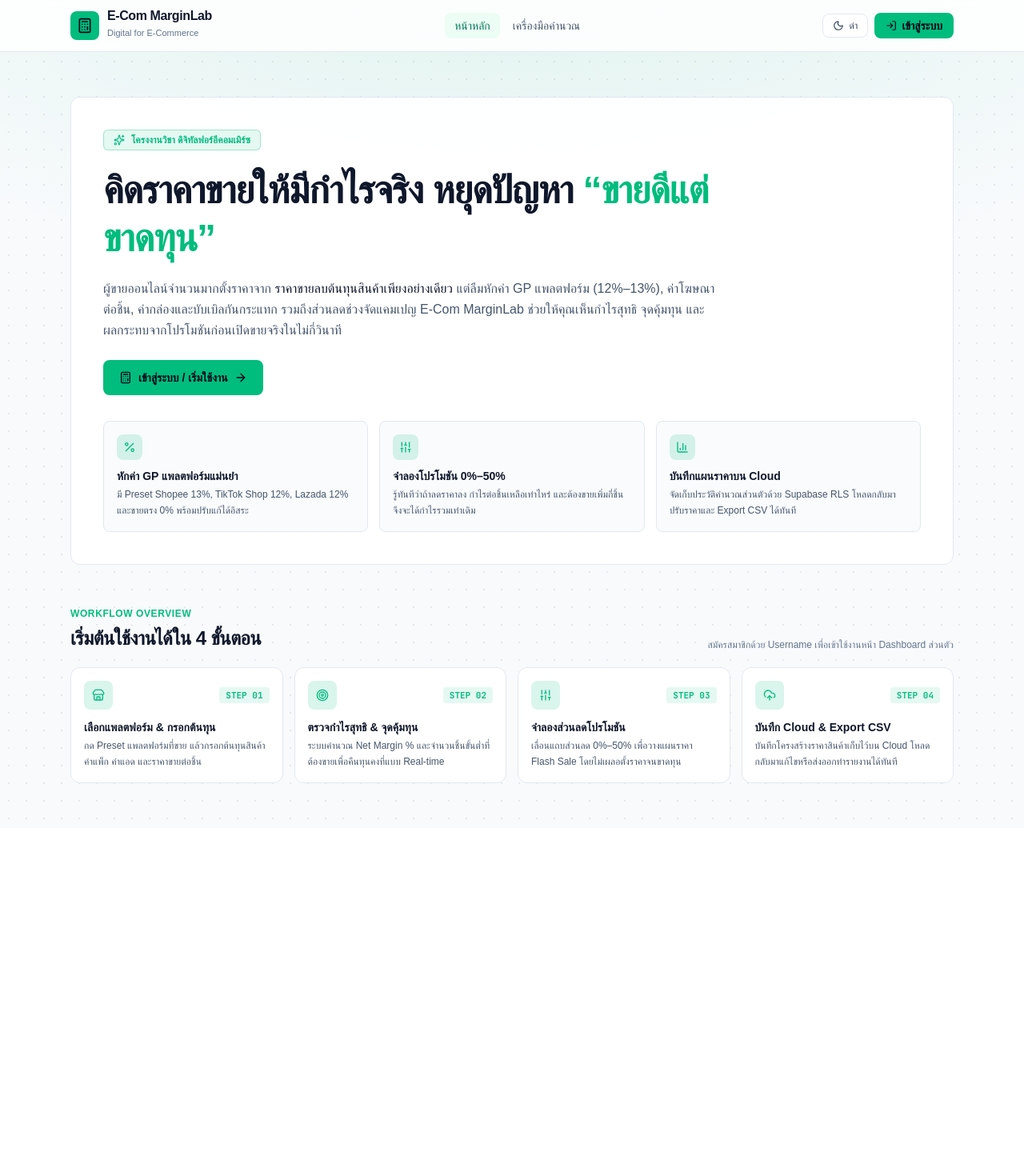
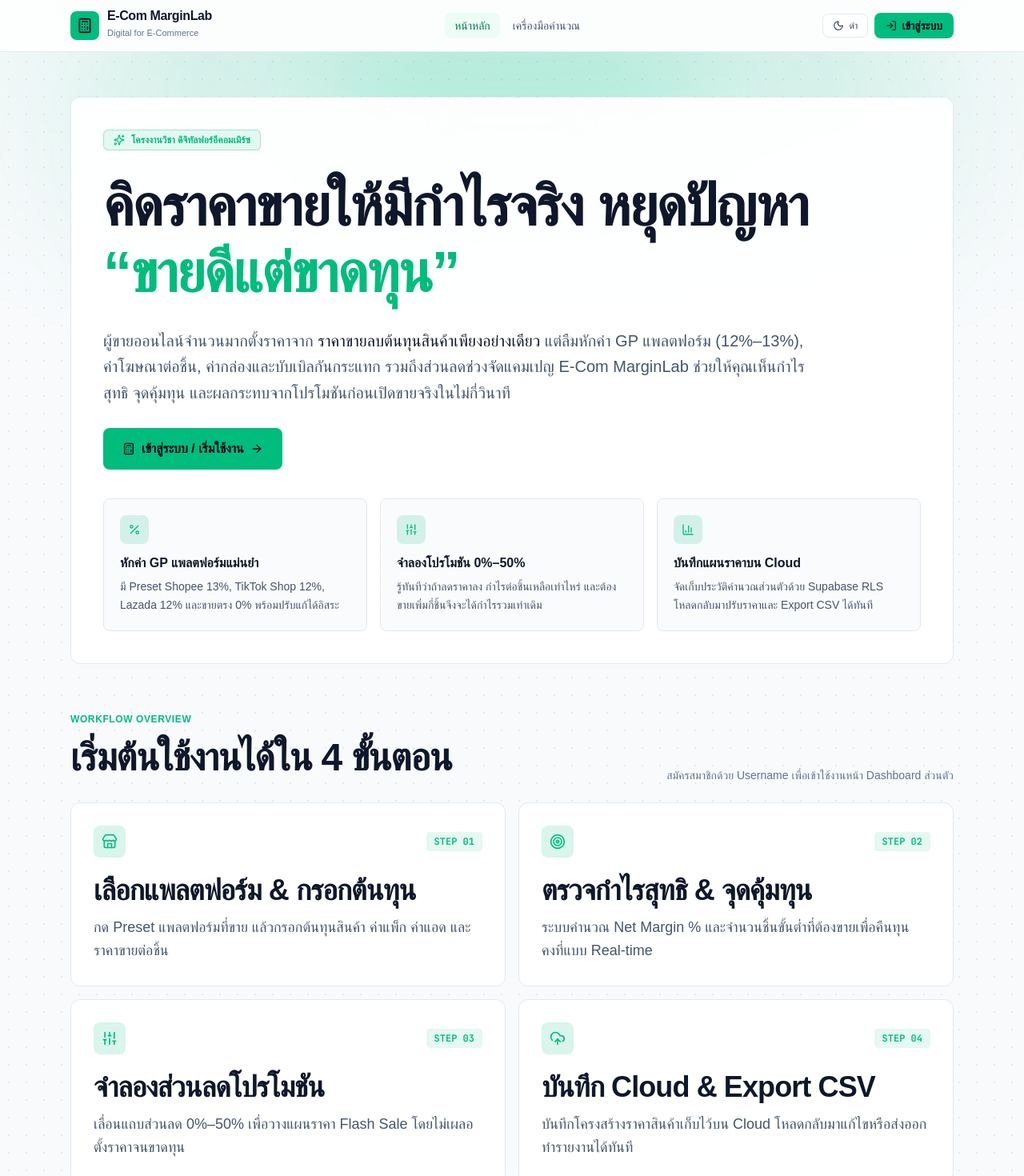
Before and after one commit to Dev00pansa/ecommerce-cloud, a Next.js app: page / in a window 1280 px wide. Shown: the top 1470 px of the page at 80% size. Before the commit the page ends 1035 px from the top, so only its background shows below. Built offline with nearby package versions, Linux system fonts and the light colour scheme; no server answers; a web font is replaced by a local one.

Commit message:
style: add cursor emerald glow, hero ambient beam, and typography scale upgrade

```diff
--- a/src/app/layout.tsx
+++ b/src/app/layout.tsx
@@ -1,6 +1,7 @@
 import type { Metadata } from "next";
 import { IBM_Plex_Sans_Thai, JetBrains_Mono } from "next/font/google";
 import { ThemeProvider } from "@/components/ThemeProvider";
+import { CursorGlow } from "@/components/CursorGlow";
 import "./globals.css";
 
 const ibmPlexThai = IBM_Plex_Sans_Thai({
@@ -29,7 +30,10 @@ export default function RootLayout({ children }: LayoutProps<"/">) {
       className={`${ibmPlexThai.variable} ${jetbrainsMono.variable} h-full scroll-smooth antialiased`}
     >
       <body className="min-h-full flex flex-col">
-        <ThemeProvider>{children}</ThemeProvider>
+        <ThemeProvider>
+          <CursorGlow />
+          {children}
+        </ThemeProvider>
       </body>
     </html>
   );
--- a/src/components/LandingView.tsx
+++ b/src/components/LandingView.tsx
@@ -5,14 +5,12 @@ import {
   ArrowRight,
   BarChart3,
   Calculator,
-  CloudUpload,
   Percent,
   Sliders,
   Sparkles,
-  Store,
-  Target,
 } from "lucide-react";
 import { useTheme } from "@/components/ThemeProvider";
+import { WorkflowShowcase } from "@/components/WorkflowShowcase";
 
 interface LandingViewProps {
   isAuthenticated: boolean;
@@ -20,52 +18,79 @@ interface LandingViewProps {
 
 /**
  * หน้าแรก (/): ยุบรวมส่วนแนะนำเว็บและวิธีการใช้งาน 4 ขั้นตอนเข้าด้วยกัน
- * พร้อม Staggered Entrance Animation ตามลำดับการอ่าน
+ * พร้อม Top-Down Hero Emerald Beam และ Staggered Entrance Animation
  */
 export function LandingView({ isAuthenticated }: LandingViewProps) {
   const { isDark } = useTheme();
 
   const cardClass = isDark
-    ? "border-zinc-800 bg-[#050505]"
+    ? "border-zinc-800 bg-[#050505]/90"
     : "border-slate-200 bg-white/95";
   const subCardClass = isDark
-    ? "border-zinc-800/80 bg-[#0A0A0A]"
+    ? "border-zinc-800/80 bg-[#0A0A0A]/90"
     : "border-slate-200 bg-slate-50/80";
   const mutedText = isDark ? "text-zinc-400" : "text-slate-600";
-  const subtleText = isDark ? "text-zinc-500" : "text-slate-500";
 
   const startHref = isAuthenticated ? "/dashboard" : "/login";
 
   return (
-    <main className="mx-auto w-full max-w-6xl flex-1 px-4 py-10 sm:px-6 sm:py-14 space-y-12">
+    <div className="relative overflow-x-clip flex-1">
+      {/* Top-Down Hero Emerald Beam (2 ชั้นซ้อนกันเพื่อความมีมิติ) */}
+      <div
+        aria-hidden="true"
+        className="animate-enter pointer-events-none absolute inset-x-0 top-0 h-[520px] overflow-hidden"
+      >
+        {/* ชั้นนอก: แสงฟุ้งวงกว้างส่องจากขอบบนลงมากลางหน้าจอ */}
+        <div
+          className={`absolute left-1/2 -top-20 h-[440px] w-[min(1100px,96vw)] -translate-x-1/2 rounded-full bg-gradient-to-b from-emerald-500/20 via-emerald-400/10 to-transparent blur-3xl ${
+            isDark ? "opacity-100" : "opacity-65"
+          }`}
+        />
+        {/* ชั้นใน: ลำแสงไฮไลต์สีเขียวสว่างตรงกึ่งกลางด้านบน */}
+        <div
+          className={`absolute left-1/2 -top-12 h-[260px] w-[min(460px,75vw)] -translate-x-1/2 rounded-full bg-emerald-400/25 blur-3xl ${
+            isDark ? "opacity-95" : "opacity-55"
+          }`}
+        />
+      </div>
+
+      <main className="relative z-10 mx-auto w-full max-w-6xl px-4 py-10 sm:px-6 sm:py-14 space-y-14">
         {/* ส่วนที่ 1: Hero อธิบายปัญหาและคุณค่าหลัก */}
         <section
-        className={`animate-enter rounded-xl border p-6 sm:p-10 transition-colors ${cardClass}`}
+          className={`animate-enter relative overflow-hidden rounded-xl border p-6 sm:p-10 transition-colors ${cardClass}`}
         >
-        <div className="max-w-3xl space-y-5">
+          <div className="max-w-4xl space-y-6">
             <div className="inline-flex items-center gap-2 rounded-md border border-emerald-500/30 bg-emerald-500/10 px-3 py-1 text-xs font-semibold text-emerald-500">
               <Sparkles className="h-3.5 w-3.5" />
               <span>โครงงานวิชา ดิจิทัลฟอร์อีคอมเมิร์ซ</span>
             </div>
 
-          <h1 className="text-2xl sm:text-4xl lg:text-5xl font-bold tracking-tight leading-tight">
+            <h1 className="py-1 text-4xl sm:text-5xl md:text-6xl lg:text-7xl font-bold tracking-tight leading-[1.15]">
               คิดราคาขายให้มีกำไรจริง หยุดปัญหา{" "}
               <span className="text-emerald-500">“ขายดีแต่ขาดทุน”</span>
             </h1>
 
-          <p className={`text-sm sm:text-base leading-relaxed ${mutedText}`}>
+            <p className={`text-lg md:text-xl leading-relaxed ${mutedText}`}>
               ผู้ขายออนไลน์จำนวนมากตั้งราคาจาก{" "}
-            <span className={isDark ? "text-zinc-200 font-medium" : "text-slate-900 font-medium"}>
+              <span
+                className={
+                  isDark
+                    ? "text-zinc-200 font-medium"
+                    : "text-slate-900 font-medium"
+                }
+              >
                 ราคาขายลบต้นทุนสินค้าเพียงอย่างเดียว
               </span>{" "}
-            แต่ลืมหักค่า GP แพลตฟอร์ม (12%–13%), ค่าโฆษณาต่อชิ้น, ค่ากล่องและบับเบิลกันกระแทก รวมถึงส่วนลดช่วงจัดแคมเปญ
-            E-Com MarginLab ช่วยให้คุณเห็นกำไรสุทธิ จุดคุ้มทุน และผลกระทบจากโปรโมชันก่อนเปิดขายจริงในไม่กี่วินาที
+              แต่ลืมหักค่า GP แพลตฟอร์ม (12%–13%), ค่าโฆษณาต่อชิ้น,
+              ค่ากล่องและบับเบิลกันกระแทก รวมถึงส่วนลดช่วงจัดแคมเปญ
+              E-Com MarginLab ช่วยให้คุณเห็นกำไรสุทธิ จุดคุ้มทุน
+              และผลกระทบจากโปรโมชันก่อนเปิดขายจริงในไม่กี่วินาที
             </p>
 
             <div className="flex flex-wrap items-center gap-3 pt-1">
               <Link
                 href={startHref}
-              className="inline-flex items-center gap-2 rounded-lg bg-emerald-500 px-5 py-3 text-sm font-semibold text-slate-950 transition-all hover:bg-emerald-400 hover:-translate-y-0.5"
+                className="inline-flex items-center gap-2 rounded-lg bg-emerald-500 px-6 py-3.5 text-sm sm:text-base font-semibold text-slate-950 transition-all hover:bg-emerald-400 hover:-translate-y-0.5"
               >
                 <Calculator className="h-4 w-4" />
                 <span>
@@ -79,7 +104,7 @@ export function LandingView({ isAuthenticated }: LandingViewProps) {
           </div>
 
           {/* จุดเด่น 3 ข้อแบบกระชับ */}
-        <div className="animate-enter-delay-1 mt-8 grid grid-cols-1 gap-3.5 sm:grid-cols-3">
+          <div className="animate-enter-delay-1 mt-9 grid grid-cols-1 gap-4 sm:grid-cols-3">
             {[
               {
                 icon: Percent,
@@ -101,13 +126,13 @@ export function LandingView({ isAuthenticated }: LandingViewProps) {
               return (
                 <div
                   key={item.title}
-                className={`rounded-lg border p-4 transition-colors ${subCardClass}`}
+                  className={`rounded-lg border p-5 transition-colors ${subCardClass}`}
                 >
-                <div className="mb-2.5 inline-flex h-8 w-8 items-center justify-center rounded-lg bg-emerald-500/15 text-emerald-500">
+                  <div className="mb-3 inline-flex h-9 w-9 items-center justify-center rounded-lg bg-emerald-500/15 text-emerald-500">
                     <Icon className="h-4 w-4" />
                   </div>
-                <h2 className="text-sm font-bold mb-1">{item.title}</h2>
-                <p className={`text-xs leading-relaxed ${mutedText}`}>
+                  <h2 className="text-base font-bold mb-1.5">{item.title}</h2>
+                  <p className={`text-sm leading-relaxed ${mutedText}`}>
                     {item.desc}
                   </p>
                 </div>
@@ -116,72 +141,9 @@ export function LandingView({ isAuthenticated }: LandingViewProps) {
           </div>
         </section>
 
-      {/* ส่วนที่ 2: ขั้นตอนการใช้งาน 4 ขั้นตอนต่อเนื่องเป็นเรื่องเดียวกัน */}
-      <section className="animate-enter-delay-2 space-y-5">
-        <div className="flex flex-col sm:flex-row sm:items-end justify-between gap-2">
-          <div>
-            <span className="text-xs font-semibold uppercase tracking-wider text-emerald-500">
-              Workflow Overview
-            </span>
-            <h2 className="mt-1 text-xl sm:text-2xl font-bold tracking-tight">
-              เริ่มต้นใช้งานได้ใน 4 ขั้นตอน
-            </h2>
-          </div>
-          <span className={`text-xs ${subtleText}`}>
-            สมัครสมาชิกด้วย Username เพื่อเข้าใช้งานหน้า Dashboard ส่วนตัว
-          </span>
-        </div>
-
-        <div className="animate-enter-delay-3 grid grid-cols-1 gap-3.5 sm:grid-cols-2 lg:grid-cols-4">
-          {[
-            {
-              step: "01",
-              icon: Store,
-              title: "เลือกแพลตฟอร์ม & กรอกต้นทุน",
-              desc: "กด Preset แพลตฟอร์มที่ขาย แล้วกรอกต้นทุนสินค้า ค่าแพ็ก ค่าแอด และราคาขายต่อชิ้น",
-            },
-            {
-              step: "02",
-              icon: Target,
-              title: "ตรวจกำไรสุทธิ & จุดคุ้มทุน",
-              desc: "ระบบคำนวณ Net Margin % และจำนวนชิ้นขั้นต่ำที่ต้องขายเพื่อคืนทุนคงที่แบบ Real-time",
-            },
-            {
-              step: "03",
-              icon: Sliders,
-              title: "จำลองส่วนลดโปรโมชัน",
-              desc: "เลื่อนแถบส่วนลด 0%–50% เพื่อวางแผนราคา Flash Sale โดยไม่เผลอตั้งราคาจนขาดทุน",
-            },
-            {
-              step: "04",
-              icon: CloudUpload,
-              title: "บันทึก Cloud & Export CSV",
-              desc: "บันทึกโครงสร้างราคาสินค้าเก็บไว้บน Cloud โหลดกลับมาแก้ไขหรือส่งออกทำรายงานได้ทันที",
-            },
-          ].map((step) => {
-            const Icon = step.icon;
-            return (
-              <div
-                key={step.step}
-                className={`rounded-xl border p-4 transition-all hover:-translate-y-0.5 hover:border-emerald-500/50 ${cardClass}`}
-              >
-                <div className="flex items-center justify-between mb-3">
-                  <div className="inline-flex h-9 w-9 items-center justify-center rounded-lg bg-emerald-500/15 text-emerald-500">
-                    <Icon className="h-4 w-4" />
-                  </div>
-                  <span className="font-mono text-[11px] font-bold px-2 py-0.5 rounded bg-emerald-500/10 text-emerald-500">
-                    STEP {step.step}
-                  </span>
-                </div>
-                <h3 className="text-sm font-bold mb-1">{step.title}</h3>
-                <p className={`text-xs leading-relaxed ${mutedText}`}>
-                  {step.desc}
-                </p>
+        {/* ส่วนที่ 2: ขั้นตอนการใช้งาน 4 ขั้นตอน */}
+        <WorkflowShowcase />
+      </main>
     </div>
   );
-          })}
-        </div>
-      </section>
-    </main>
-  );
 }
--- /dev/null
+++ b/src/components/WorkflowShowcase.tsx
@@ -0,0 +1,89 @@
+"use client";
+
+import { CloudUpload, Sliders, Store, Target } from "lucide-react";
+import { useTheme } from "@/components/ThemeProvider";
+
+const WORKFLOW_STEPS = [
+  {
+    step: "01",
+    icon: Store,
+    title: "เลือกแพลตฟอร์ม & กรอกต้นทุน",
+    desc: "กด Preset แพลตฟอร์มที่ขาย แล้วกรอกต้นทุนสินค้า ค่าแพ็ก ค่าแอด และราคาขายต่อชิ้น",
+  },
+  {
+    step: "02",
+    icon: Target,
+    title: "ตรวจกำไรสุทธิ & จุดคุ้มทุน",
+    desc: "ระบบคำนวณ Net Margin % และจำนวนชิ้นขั้นต่ำที่ต้องขายเพื่อคืนทุนคงที่แบบ Real-time",
+  },
+  {
+    step: "03",
+    icon: Sliders,
+    title: "จำลองส่วนลดโปรโมชัน",
+    desc: "เลื่อนแถบส่วนลด 0%–50% เพื่อวางแผนราคา Flash Sale โดยไม่เผลอตั้งราคาจนขาดทุน",
+  },
+  {
+    step: "04",
+    icon: CloudUpload,
+    title: "บันทึก Cloud & Export CSV",
+    desc: "บันทึกโครงสร้างราคาสินค้าเก็บไว้บน Cloud โหลดกลับมาแก้ไขหรือส่งออกทำรายงานได้ทันที",
+  },
+];
+
+/**
+ * ส่วนแสดงขั้นตอนการใช้งาน 4 ขั้นตอนในหน้าแรก
+ */
+export function WorkflowShowcase() {
+  const { isDark } = useTheme();
+
+  const cardClass = isDark
+    ? "border-zinc-800 bg-[#050505]"
+    : "border-slate-200 bg-white/95";
+  const mutedText = isDark ? "text-zinc-400" : "text-slate-600";
+  const subtleText = isDark ? "text-zinc-500" : "text-slate-500";
+
+  return (
+    <section className="animate-enter-delay-2 space-y-6">
+      <div className="flex flex-col sm:flex-row sm:items-end justify-between gap-3">
+        <div>
+          <span className="text-xs font-semibold uppercase tracking-wider text-emerald-500">
+            Workflow Overview
+          </span>
+          <h2 className="mt-1 py-1 text-3xl sm:text-4xl lg:text-5xl font-bold tracking-tight leading-[1.2]">
+            เริ่มต้นใช้งานได้ใน 4 ขั้นตอน
+          </h2>
+        </div>
+        <span className={`text-sm ${subtleText}`}>
+          สมัครสมาชิกด้วย Username เพื่อเข้าใช้งานหน้า Dashboard ส่วนตัว
+        </span>
+      </div>
+
+      <div className="animate-enter-delay-3 grid grid-cols-1 gap-4 md:grid-cols-2">
+        {WORKFLOW_STEPS.map((step) => {
+          const Icon = step.icon;
+          return (
+            <div
+              key={step.step}
+              className={`rounded-xl border p-6 sm:p-7 transition-all hover:-translate-y-0.5 hover:border-emerald-500/50 ${cardClass}`}
+            >
+              <div className="flex items-center justify-between mb-4">
+                <div className="inline-flex h-10 w-10 items-center justify-center rounded-lg bg-emerald-500/15 text-emerald-500">
+                  <Icon className="h-5 w-5" />
+                </div>
+                <span className="font-mono text-xs font-bold px-2.5 py-1 rounded bg-emerald-500/10 text-emerald-500">
+                  STEP {step.step}
+                </span>
+              </div>
+              <h3 className="py-0.5 text-2xl sm:text-3xl lg:text-4xl font-bold tracking-tight leading-[1.25] mb-2">
+                {step.title}
+              </h3>
+              <p className={`text-base sm:text-lg leading-relaxed ${mutedText}`}>
+                {step.desc}
+              </p>
+            </div>
+          );
+        })}
+      </div>
+    </section>
+  );
+}
```
Also changed, not shown: src/components/CursorGlow.tsx (added, +73 -0 lines), src/components/KpiCards.tsx (+5 -5 lines). Lines whose indentation alone changed are shown as unchanged.
